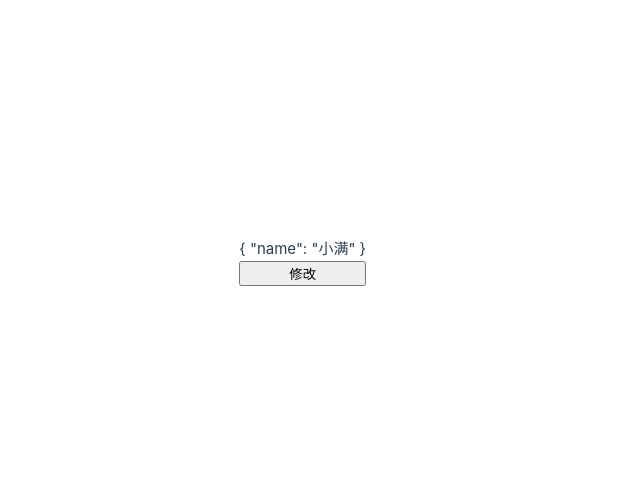
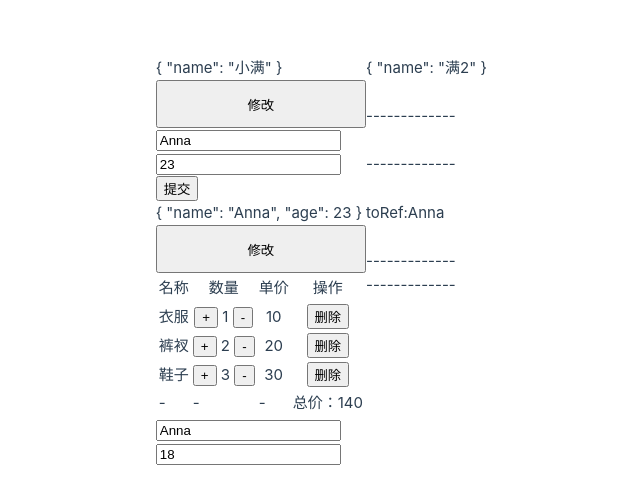
Before and after one commit to AnnaAllen/vue3-demo, a Vue app: page / in a window 1280 px wide. Shown: the part 139-636 px from the top of the page, without its empty margins (274-914 px from the left). Built offline with nearby package versions, Linux system fonts and the light colour scheme.

Commit message:
watch 属性

```diff
--- a/src/App.vue
+++ b/src/App.vue
@@ -15,26 +15,208 @@
   <!-- <RouterView /> -->
 
   <div>{{ Man }}</div>
+  <div>{{ Man2 }}</div>
+  <button @click="change">修改</button>
   <br>
-  <button @click="change">修改</button>
+  -------------
+  <form>
+    <input v-model="form.name" type="text">
+    <br>
+    <input v-model="form.age" type="number">
+    <br>
+    <button @click.prevent="submit">提交</button>
+  </form>
+  <br>
+  -------------
+  <div>{{ testToRef }}</div>
+  <div>toRef:{{ name }}</div>
+  <button @click="changeSecond">修改</button>
+  <br>
+  -------------
+  <table>
+    <thead>
+      <tr>
+        <th>名称</th>
+        <th>数量</th>
+        <th>单价</th>
+        <th>操作</th>
+      </tr>
+    </thead>
+    <tbody>
+      <tr :key="index" v-for="(item, index) in tool">
+        <td align="center">{{ item.name }}</td>
+        <td align="center">
+          <button @click="computedNum(item, true)">+</button>
+          {{ item.num }}
+          <button @click="computedNum(item, false)">-</button>
+        </td>
+        <td align="center">{{ item.price }}</td>
+        <td align="center"><button @click="del(index)">删除</button></td>
+      </tr>
+    </tbody>
+    <tfoot>
+      <td>-</td>
+      <td>-</td>
+      <td>-</td>
+      <td>总价：{{ $total }}</td>
+    </tfoot>
+  </table>
+  -------------
+  <form>
+    <input v-model="msg.foo.bar.name" type="text">
+    <br>
+    <input v-model="msg.foo.bar.age" type="number">
+    <br>
+  </form>
 </template>
 
 <script setup lang="ts">
 // import { RouterLink, RouterView } from 'vue-router'
 // import HelloWorld from './components/HelloWorld.vue'
 
-import {ref} from 'vue'
-import type {Ref} from 'vue'
+import {ref, isRef, shallowRef, triggerRef, reactive, shallowReactive, readonly, toRef, toRefs, toRaw, computed, watch, watchEffect} from 'vue'
 
-type M = {
-  name: string
-}
-const Man:Ref<M> = ref({name: '小满'})
+/*
+ * ref, isRef, shallowRef, triggerRef
+ -----------------------------------
+ * 所有被ref包裹的对象才是响应式的
+ * isRef() 可以判断一个对象是不是响应式
+ * shallowRef 为浅层响应式，只能影响到value层级，无法影响value的值
+ * ! ref和shallowRef不能一起使用，否则ref会将整个对象置为响应式，shallowRef将失去浅层响应的含义
+ * triggerRef() 用于响应被shallowRef()包裹的值
+*/
+const Man = ref({name: '小满'})
+const Man2 = shallowRef({name: '满2'})
 
 const change = () => {
   Man.value.name = '打满'
-  console.log(Man);
+  Man2.value.name = '本来是无法被影响的，但是加了triggerRef后变成响应式'
+  triggerRef(Man2)
+  console.log(Man2);
+  console.log(isRef(Man2));
 }
+
+/*
+ * reactive, shallowReactive, readonly
+ ---------------------------------------
+ * reactive与ref不同，只支持引用类型（array, object, map, set）, ref支持所有类型
+ * ref的取值都需要加上.value前缀，reactive不需要前缀可以直接把值点出来
+ * reactive 是一种proxy不能直接赋值，否则会破坏响应式对象
+ * 数组可以使用push和解构进行赋值
+ * shallowReactive是引用类型的浅层响应（只会对第一层有作用）
+ * readonly() 把对象转为只读，但是会受到原始对象的影响。只读对象指向的原始对象修改了，只读对象也会修改
+*/
+
+let form = reactive({
+  name: 'Anna',
+  age: 23
+})
+
+const submit = () => {
+  console.log(form, 'form-----');
+
+}
+
+/*
+ * toRef toRefs toRaw
+ ----------------------------
+ * toRef可以从对象中结构一个值出来
+ * toRef只能影响响应式对象，对非响应式对象无效
+ * toRefs() 用于把对象中的每一个值都变成ref类型
+ * ! 当使用reactive操作时，使用toRef结构对象，才能时结构的值为响应式，否则无法进行视图更新
+ * toRaw用于把响应式*对象*转为普通对象
+ */
+
+const testToRef = reactive({
+  name: 'Anna',
+  age: 23
+})
+
+const name = toRef(testToRef, 'name') // "Anna"
+
+const { age } = toRefs(testToRef)
+
+const changeSecond = () => {
+  name.value = 'Lili'
+  console.log(name, 'name-----');
+  console.log(age, 'age-------');
+  console.log(toRaw(testToRef), 'toRaw-----');
+
+}
+
+
+/*
+ * computed 计算属性
+ -----------------------
+*/
+
+type Shop = {
+  name: string,
+  num: number,
+  price: number
+}
+let $total = ref(0)
+const tool = reactive<Shop[]>([
+  {
+    name: '衣服',
+    num: 1,
+    price: 10
+  },
+  {
+    name: '裤衩',
+    num: 2,
+    price: 20
+  },
+  {
+    name: '鞋子',
+    num: 3,
+    price: 30
+  }
+])
+const computedNum = (item:Shop, bool:Boolean):void => {
+  if(item.num < 99 && bool) {
+    item.num ++
+  }
+  if(item.num > 0 && !bool) {
+    item.num --
+  }
+}
+const del = (index: number):void => {
+  tool.splice(index, 1)
+}
+
+$total = computed<number>(() => {
+  return tool.reduce((prev, next) => {
+    return prev + (next.num * next.price)
+  }, 0)
+})
+
+/*
+ * watch
+ ---------------
+ * 只有响应式数据才能被watch监听到
+ * watch( [监听源], (newVal, oldVal) => {}, { option })
+ * 监听深度嵌套对象中的一个值时，需要使用函数return来保持其响应式
+ * reactive会默认开启深监听, ref不会
+*/
+
+let msg = reactive({
+  foo: {
+    bar: {
+      name: 'Anna',
+      age: 18
+    }
+  }
+})
+
+watch(() => msg.foo.bar.name, (newVal, oldVal) => {
+  console.log(newVal, oldVal);
+}, {
+  // deep: true ,
+  // immediate: true
+  // flush: 'pre' // 执行顺序，pre：组件更新前调用；sync：同步执行；post：组件更新后执行
+})
+
 
 </script>
 
```
Also changed, not shown: 1 other file (tests, documents, lock files or other folders).
